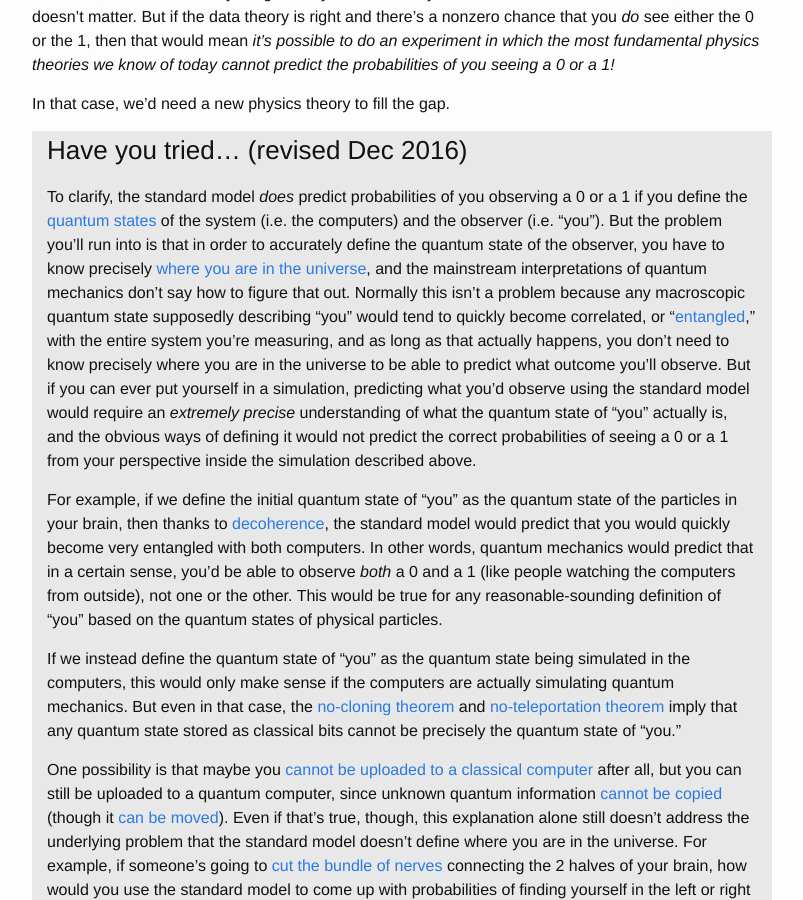
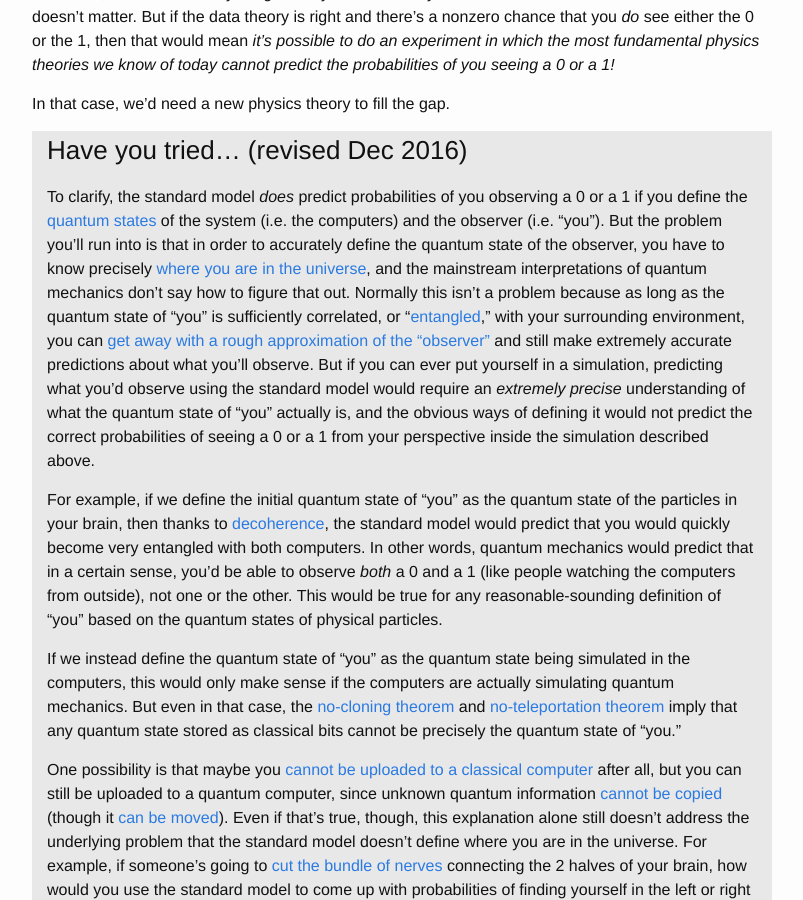
Before and after one commit to ad510/firstest-principle, a Jekyll site: the page built from _posts/2016-07-10-learning.md, in a window 1280 px wide and 900 px high, scrolled down 6447 px. Shown: the whole window, without its empty margins (238-1041 px from the left). Built offline with Jekyll 4.4.1, drawn with Linux system fonts in a browser that asks for light colours.

Commit message:
be clearer about when ok to approximate observer

```diff
--- a/_posts/2016-07-10-learning.md
+++ b/_posts/2016-07-10-learning.md
@@ -93,7 +93,7 @@
 
 > ### Have you tried... (revised Dec 2016)
 >
-> To clarify, the standard model *does* predict probabilities of you observing a 0 or a 1 if you define the [quantum states](http://scottaaronson.com/democritus/lec9.html) of the system (i.e. the computers) and the observer (i.e. "you"). But the problem you'll run into is that in order to accurately define the quantum state of the observer, you have to know precisely [where you are in the universe](http://blog.jessriedel.com/2013/05/29/kents-set-selection-problem/), and the mainstream interpretations of quantum mechanics don't say how to figure that out. Normally this isn't a problem because any macroscopic quantum state supposedly describing "you" would tend to quickly become correlated, or "[entangled](https://en.wikipedia.org/wiki/Quantum_entanglement)," with the entire system you're measuring, and as long as that actually happens, you don't need to know precisely where you are in the universe to be able to predict what outcome you'll observe. But if you can ever put yourself in a simulation, predicting what you'd observe using the standard model would require an *extremely precise* understanding of what the quantum state of "you" actually is, and the obvious ways of defining it would not predict the correct probabilities of seeing a 0 or a 1 from your perspective inside the simulation described above.
+> To clarify, the standard model *does* predict probabilities of you observing a 0 or a 1 if you define the [quantum states](http://scottaaronson.com/democritus/lec9.html) of the system (i.e. the computers) and the observer (i.e. "you"). But the problem you'll run into is that in order to accurately define the quantum state of the observer, you have to know precisely [where you are in the universe](http://blog.jessriedel.com/2013/05/29/kents-set-selection-problem/), and the mainstream interpretations of quantum mechanics don't say how to figure that out. Normally this isn't a problem because as long as the quantum state of "you" is sufficiently correlated, or "[entangled](https://en.wikipedia.org/wiki/Quantum_entanglement)," with your surrounding environment, you can [get away with a rough approximation of the "observer"](https://en.wikipedia.org/wiki/Quantum_decoherence) and still make extremely accurate predictions about what you'll observe. But if you can ever put yourself in a simulation, predicting what you'd observe using the standard model would require an *extremely precise* understanding of what the quantum state of "you" actually is, and the obvious ways of defining it would not predict the correct probabilities of seeing a 0 or a 1 from your perspective inside the simulation described above.
 >
 > For example, if we define the initial quantum state of "you" as the quantum state of the particles in your brain, then thanks to [decoherence](https://en.wikipedia.org/wiki/Quantum_decoherence), the standard model would predict that you would quickly become very entangled with both computers. In other words, quantum mechanics would predict that in a certain sense, you'd be able to observe *both* a 0 and a 1 (like people watching the computers from outside), not one or the other. This would be true for any reasonable-sounding definition of "you" based on the quantum states of physical particles.
 >
```
